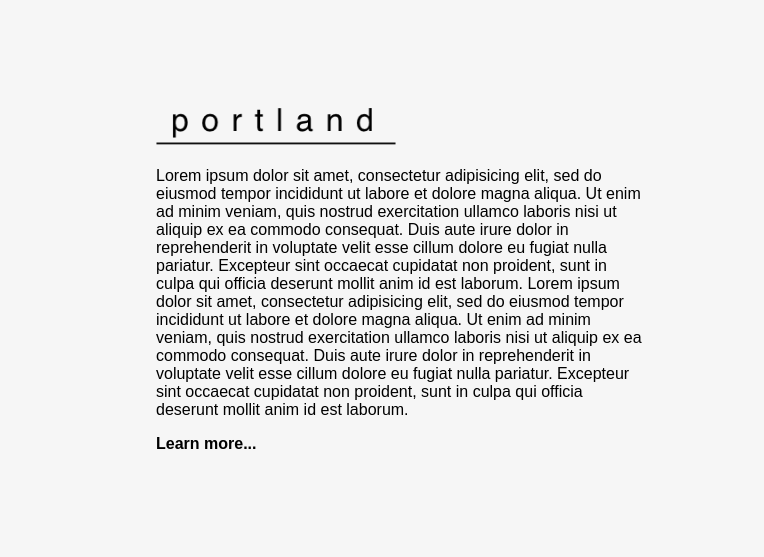
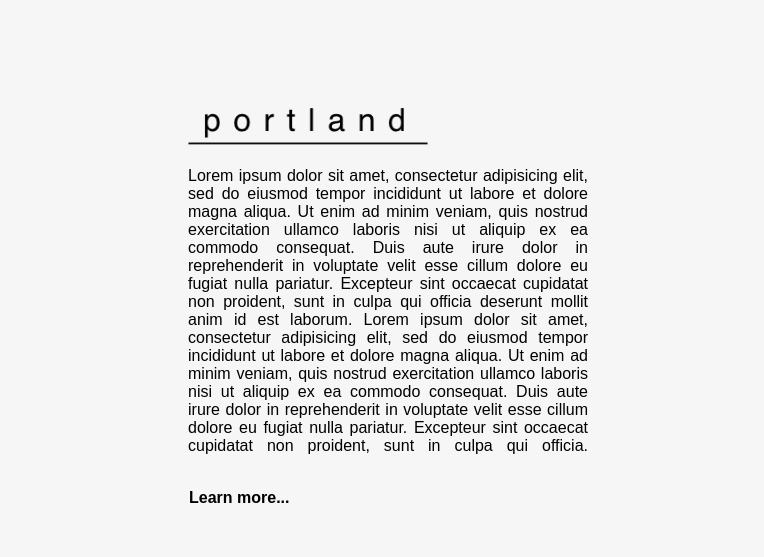
Before and after one commit to Eucile/cowork2, a website built with webpack: page src/index.html in a window 1280 px wide. Shown: the part 117-674 px from the top of the page, 516-1280 px from the left. Built offline with nearby package versions, Linux system fonts and the light colour scheme.

Commit message:
add pseudo lines to arrange desktop text in perfect boxes

```diff
--- a/src/index.html
+++ b/src/index.html
@@ -24,7 +24,7 @@
           <div class="card">
           <div class="card-content">
           <h2 class="card-title"><img src="assets/images/pdx.png" id="pdx"></h2>
-            <p>Lorem ipsum dolor sit amet, consectetur adipisicing elit, sed do eiusmod tempor incididunt ut labore et dolore magna aliqua. Ut enim ad minim veniam, quis nostrud exercitation ullamco laboris nisi ut aliquip ex ea commodo consequat. Duis aute irure dolor in reprehenderit in voluptate velit esse cillum dolore eu fugiat nulla pariatur. Excepteur sint occaecat cupidatat non proident, sunt in culpa qui officia deserunt mollit anim id est laborum. Lorem ipsum dolor sit amet, consectetur adipisicing elit, sed do eiusmod tempor incididunt ut labore et dolore magna aliqua. Ut enim ad minim veniam, quis nostrud exercitation ullamco laboris nisi ut aliquip ex ea commodo consequat. Duis aute irure dolor in reprehenderit in voluptate velit esse cillum dolore eu fugiat nulla pariatur. Excepteur sint occaecat cupidatat non proident, sunt in culpa qui officia deserunt mollit anim id est laborum.</p>
+            <p>Lorem ipsum dolor sit amet, consectetur adipisicing elit, sed do eiusmod tempor incididunt ut labore et dolore magna aliqua. Ut enim ad minim veniam, quis nostrud exercitation ullamco laboris nisi ut aliquip ex ea commodo consequat. Duis aute irure dolor in reprehenderit in voluptate velit esse cillum dolore eu fugiat nulla pariatur. Excepteur sint occaecat cupidatat non proident, sunt in culpa qui officia deserunt mollit anim id est laborum. Lorem ipsum dolor sit amet, consectetur adipisicing elit, sed do eiusmod tempor incididunt ut labore et dolore magna aliqua. Ut enim ad minim veniam, quis nostrud exercitation ullamco laboris nisi ut aliquip ex ea commodo consequat. Duis aute irure dolor in reprehenderit in voluptate velit esse cillum dolore eu fugiat nulla pariatur. Excepteur sint occaecat cupidatat non proident, sunt in culpa qui officia.</p>
             <a href="#">Learn more...</a>
           </div>
           <img src="assets/images/visual3.png" alt="interior with houseplants and fresh decor">
--- a/src/sass/styles.scss
+++ b/src/sass/styles.scss
@@ -179,7 +179,6 @@ header {
   background: rgba(0, 0, 0, .7);
   position: fixed;
   width: 100%;
-  // border-bottom: solid 1px $grayTheme;
 }
 
 main {
@@ -275,6 +274,7 @@ footer {
   }
 }
 
+
 .white-footer {
   background: white;
   color: darken($grayTheme, 40);
@@ -284,6 +284,9 @@ footer {
   .icons {
     i {
       color: darken($grayTheme, 40);
+      &:hover {
+        color: $blueTheme;
+      }
     }
   }
 }
@@ -422,9 +425,20 @@ footer {
         margin: 0;
       }
       .card-content {
-        padding-left: 2em;
+        padding-left: 4em;
+        p {
+          width: 25em;
+          text-align: justify;
+          }
+        p:after {/* this adds an extra invisible line, so any other line is justified */
+          content:'';
+          display: inline-block;
+          width: 100%;
+          vertical-align: top;
+          }
         a {
           color: black;
+          padding-left: 1px;
           font-weight: bold;
           text-decoration: none;
           &:hover {
```
